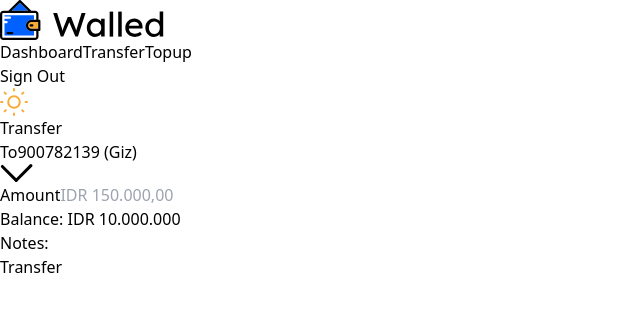
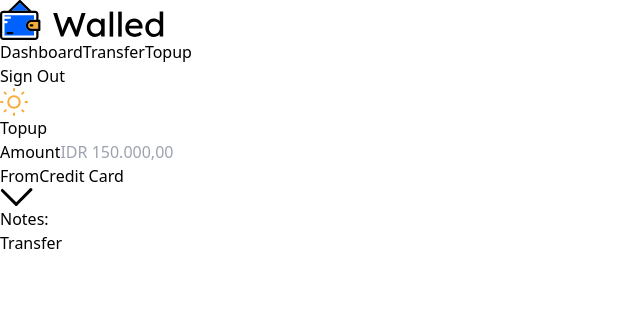
Before and after one commit to viraayuoktvn/ewalled-web-react, a React (Vite) app: page / in a window 1280 px wide. Shown: the top 312 px of the page, without its empty margins (0-640 px from the left). Built offline with nearby package versions, Linux system fonts and the light colour scheme.

Commit message:
add topup page

```diff
--- a/src/main.jsx
+++ b/src/main.jsx
@@ -6,11 +6,13 @@ import Navbar from './components/navbar'
 import Register from './pages/Register'
 import Login from './pages/Login'
 import Transfer from './pages/Transfer'
+import Topup from './pages/Topup'
 // import App from './App.jsx'
 
 createRoot(document.getElementById('root')).render(
   <StrictMode>
     <Navbar/>
-    <Transfer/>
+    <Topup/>
+    {/* <Transfer/> */}
   </StrictMode>,
 )
--- /dev/null
+++ b/src/pages/Topup.jsx
@@ -0,0 +1,48 @@
+function Topup() {
+    return (
+        <div className="flex flex-col items-center justify-center pt-1 min-h-[80vh]">
+            <div className="w-[400px]">
+                <h1 className="text-2xl text-left font-bold mb-3">Topup</h1>
+                <div className="w-[400px] p-6 bg-white rounded-2xl shadow-lg">
+
+                    {/* Amount Section */}
+                    <div className="mb-6">
+                        <div className="mb-6">
+                            <label className="block text-gray-700 font-semibold mb-1">Amount</label>
+                            <input
+                            type="text"
+                            className="text-2xl font-bold w-full border-b border-black outline-none focus:ring-0"
+                            placeholder="IDR 150.000,00"
+                            />
+                        </div>
+                    </div>
+
+                    {/* From Section */}
+                    <div className="mb-6">
+                        <div className="flex items-center justify-between p-3 rounded-[20px] border">
+                            <span className="h-full flex items-center font-semibold bg-gray-200 px-3 py-1 rounded-[20px]">From</span>
+                            <span className="ml-2 flex-1 text-gray-700">Credit Card</span>
+                            <img src="src\assets\arrow down.svg" className="h-3"/>
+                        </div>
+                    </div>
+
+                    {/* Notes Section */}
+                    <div className="mb-6 flex items-center space-x-3 w-full p-4 bg-[#FAFBFD] rounded-xl">
+                        <label className="text-gray-700 font-semibold">Notes:</label>
+                        <input
+                            type="text"
+                            className="w-full bg-transparent focus:outline-none border-none"
+                        />
+                    </div>
+
+                    {/* Transfer Button */}
+                    <button className="w-full p-4 text-lg font-bold bg-[#0061FF] hover:bg-blue-700 text-white rounded-xl shadow-md shadow-[#19918F]">
+                    Transfer
+                    </button>
+                </div>
+            </div>
+        </div>
+    )
+}
+
+export default Topup;
```
